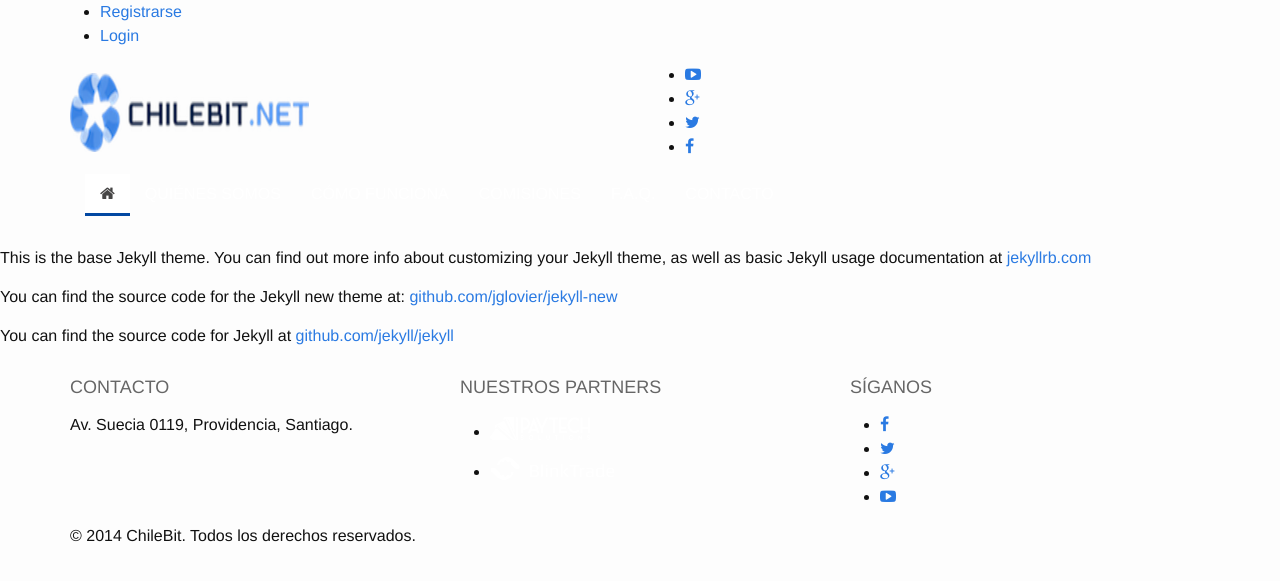
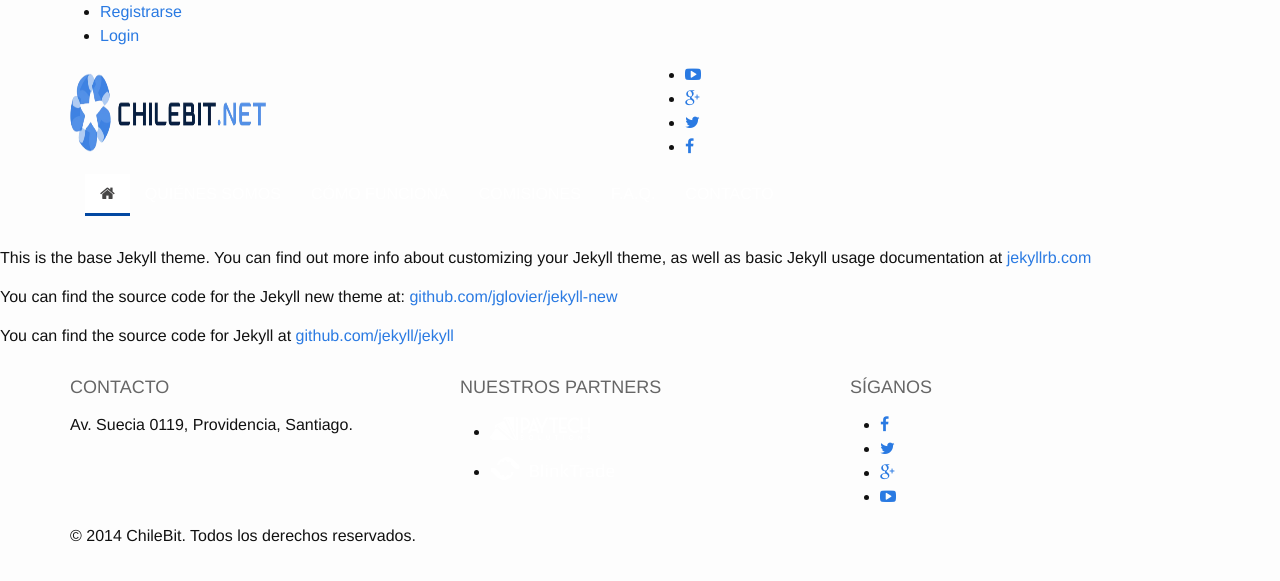
Before and after one commit to chilebit/site, a Jekyll site: the page built from about.md, in a window 1280 px wide. Shown: the top 581 px of the page. Built offline with Jekyll 4.4.1, drawn with Linux system fonts in a browser that asks for light colours.

Commit message:
Fix Logo

```diff
--- a/_includes/header.html
+++ b/_includes/header.html
@@ -30,7 +30,7 @@
 
 			<div class="row">
 				<div class="col-sm-6">
-					<a href="index.html"><img src="img/common/logo-chilebit.png" style="width:239px;" class="navbar-brand" alt="ChileBit.Net"/></a>
+					<a href="index.html"><img src="img/common/logo-chilebit.png" class="navbar-brand" alt="ChileBit.Net"/></a>
 				</div>
 				<div class="col-sm-6">
 					<ul id="navrs">
```
Also changed, not shown: img/common/logo-chilebit.png.
